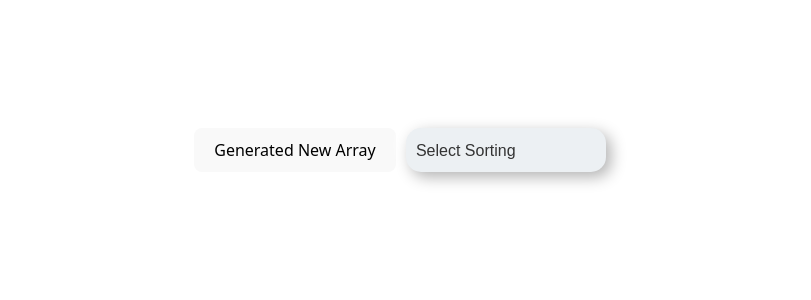
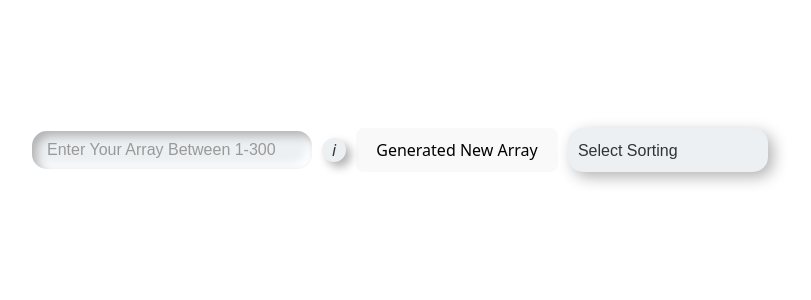
Before and after one commit to ncmnjgf/react-visaulizer-sorting, a React (Vite) app: page / in a window 1280 px wide. Shown: the top 300 px of the page, without its empty margins (240-1051 px from the left). Built offline with nearby package versions, Linux system fonts and the light colour scheme.

Commit message:
git repo

```diff
--- a/src/App.jsx
+++ b/src/App.jsx
@@ -64,7 +64,7 @@ function App() {
   return (
     <>
       <Control handleNewArrayGenerate={handleNewArrayGenerate}
-        handleSorting={handleSorting} user = {user}/>
+        handleSorting={handleSorting} user = {user} setuser={setuser}/>
 
 
 
--- a/src/control/Control.jsx
+++ b/src/control/Control.jsx
@@ -1,8 +1,15 @@
 import React from 'react'
 import "./Visualizer.css"
-const Control = ({ handleNewArrayGenerate,handleSorting,user,setuser }) => {
+const Control = ({ handleNewArrayGenerate, handleSorting, user, setuser }) => {
   return (
     <div className='controls-container'>
+      <div className='input-wrapper'>
+        <input type='text' value={user} onChange ={(e) => setuser()} className='neumorphic-input ' placeholder='Enter Your Array Between 1-300' />
+        <div className='info-icon-wrapper'>
+          <i className='info-icon'>i</i>
+          <span className='tooltip-text'>Provide your Array by commas separated integer</span>
+        </div>
+      </div>
       <button className='new-button' onClick={handleNewArrayGenerate}>Generated New  Array</button>
       <select className='neumorphism-dropdown ' onChange={handleSorting}>
         <option value=''>Select Sorting</option>
```
